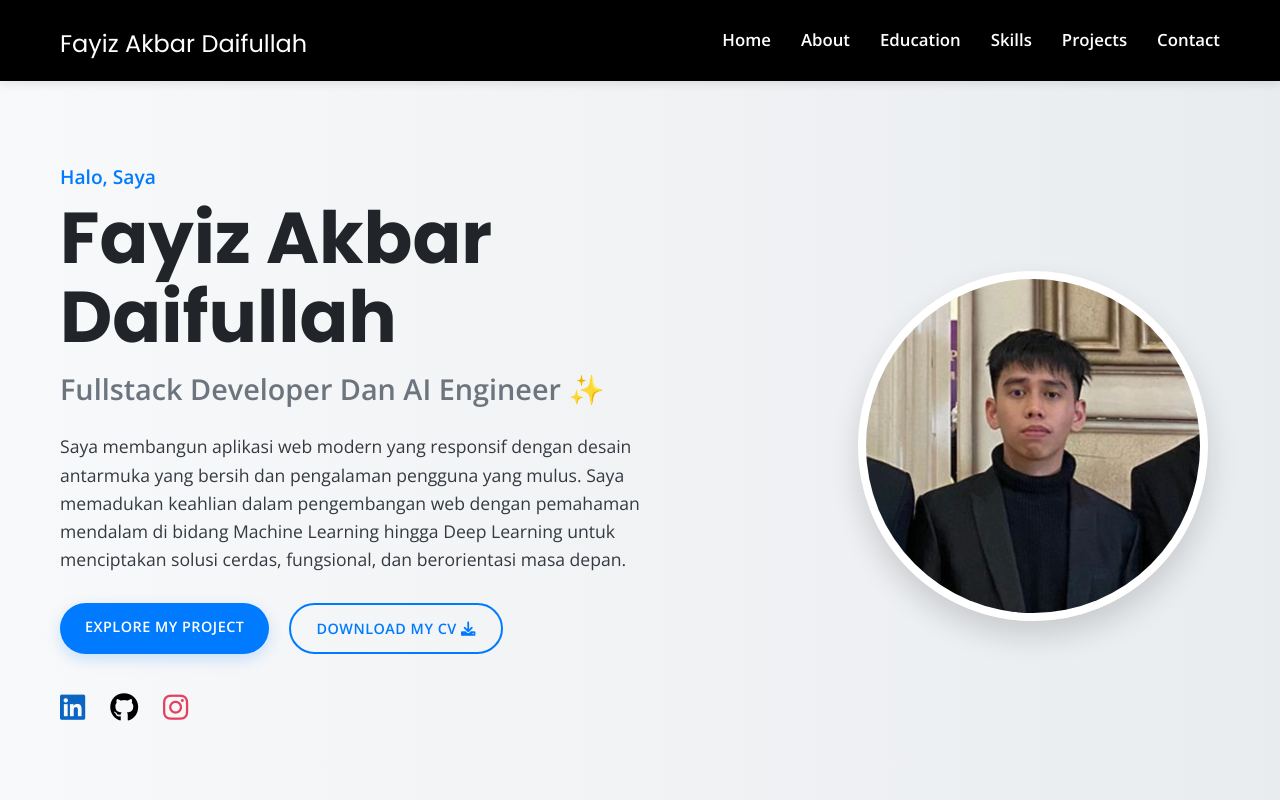
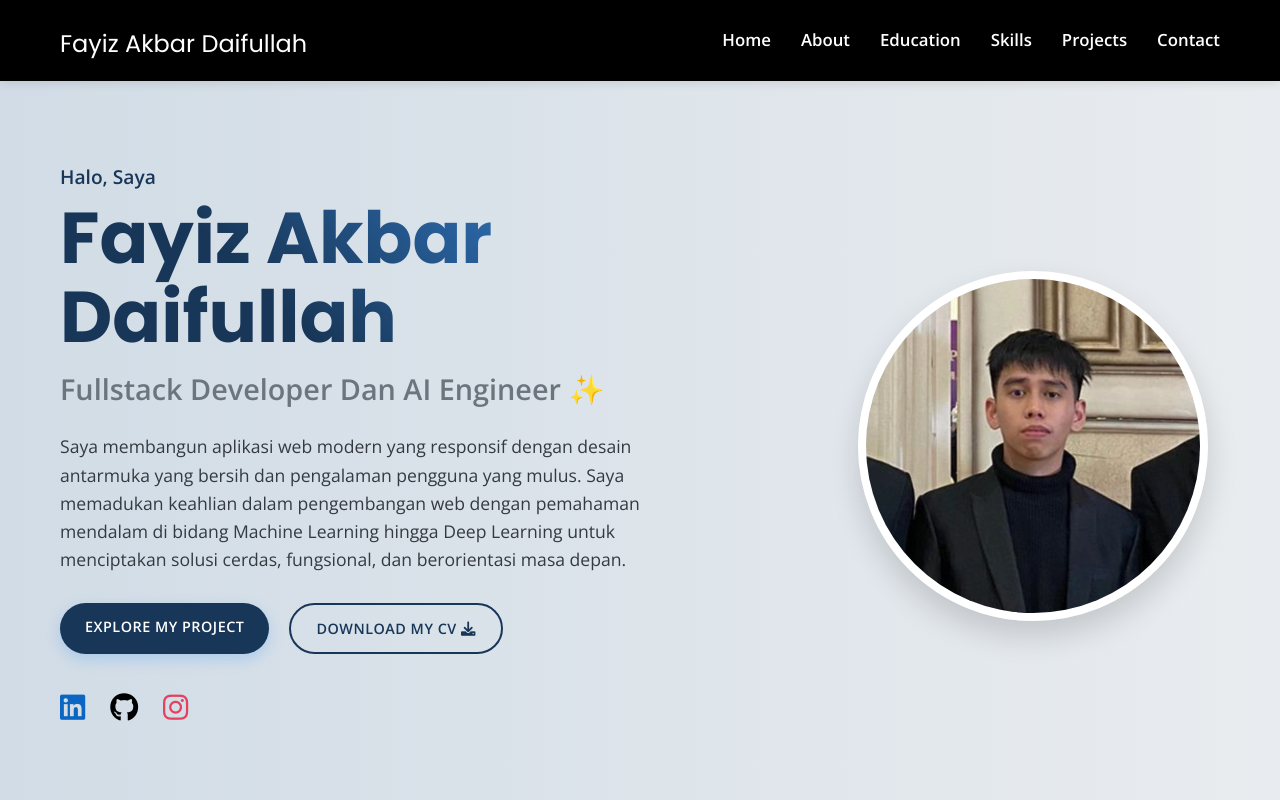
Before and after one commit to Fayiz-Akbar/Tugas-Akhir-Judul-2-Praktikum-Pemrograman-Web, a plain HTML site: page index.html in a window 1280 px wide. Shown: the top 800 px of the page. Drawn offline with nearby package versions, Linux system fonts and the light colour scheme.

Commit message:
Update Style-Ganti Warna background dan nama

```diff
--- a/style.css
+++ b/style.css
@@ -1,10 +1,10 @@
 
 :root {
-    --primary-color: #007bff;
+    --primary-color: #183758;
     --secondary-color: #6c757d;
     --dark-bg: #212529;
     --darker-bg: #000000;
-    --light-bg: #f8f9fa;
+    --light-bg: #d1dce6;
     --text-color: #343a40;
     --light-text: #adb5bd;
     --border-color: #e0e0e0;
@@ -244,7 +244,13 @@ h1, h2, h3, h4, h5, h6 {
     font-size: 4.5rem;
     line-height: 1.1;
     margin-bottom: 10px;
-    color: var(--dark-bg);
+
+    background: linear-gradient(45deg, var(--primary-color) 30%, #409CFF 100%);
+
+    -webkit-background-clip: text;
+    -webkit-text-fill-color: transparent;
+    background-clip: text;
+    text-fill-color: transparent;
 }
 .hero-content .job-title {
     font-size: 1.8rem;
```
Also changed, not shown: 1 other file.
